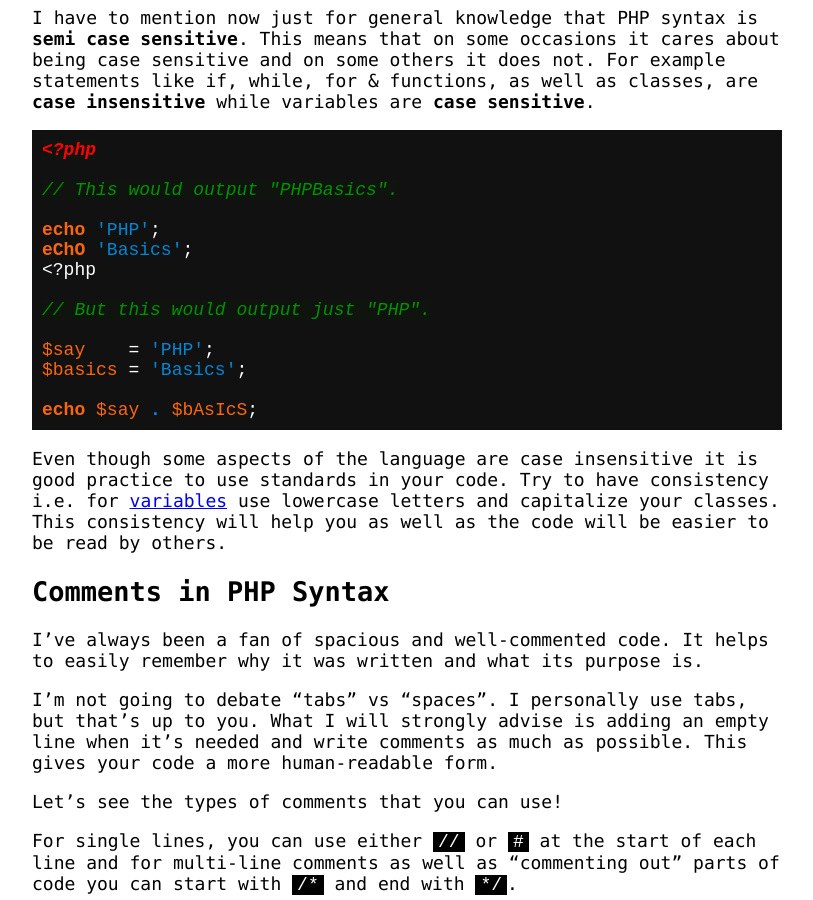
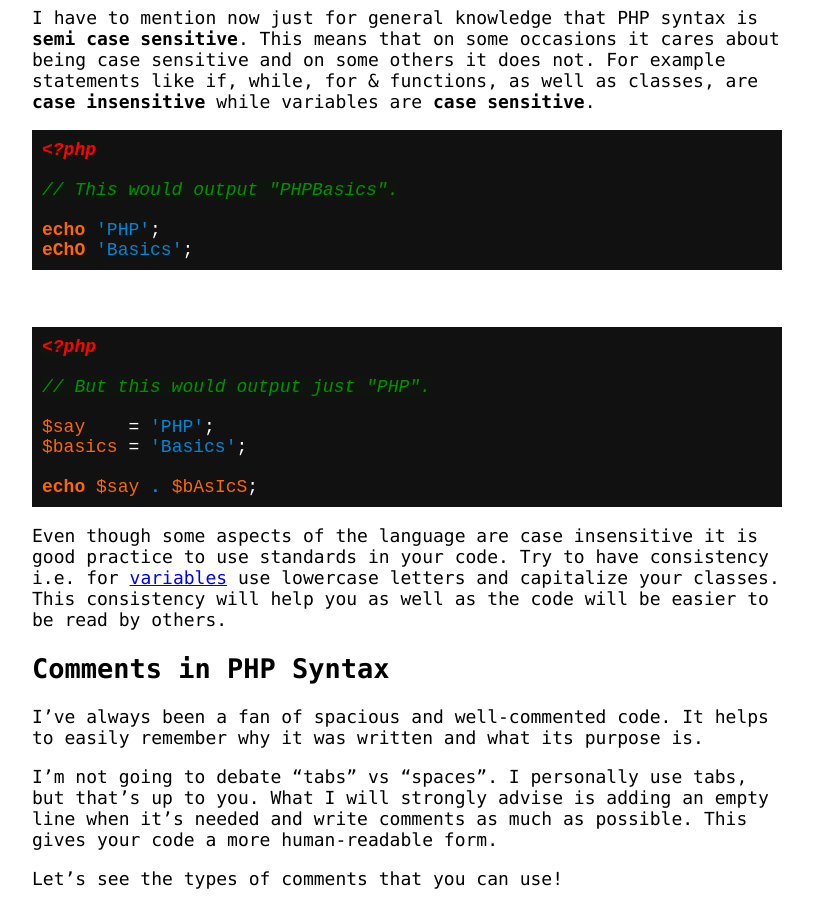
Before and after one commit to mrxkon/mrxkon.github.io, a Jekyll site: the page built from php-basics/php-syntax.md, in a window 1280 px wide and 900 px high, scrolled down 727 px. Shown: the whole window, without its empty margins (233-1046 px from the left). Built offline with Jekyll 4.4.1, drawn with Linux system fonts in a browser that asks for light colours.

Commit message:
Update php-syntax.md

````diff
--- a/php-basics/php-syntax.md
+++ b/php-basics/php-syntax.md
@@ -28,6 +28,11 @@ I have to mention now just for general knowledge that PHP syntax is **semi case
 
 echo 'PHP';
 eChO 'Basics';
+```
+
+<br/>
+
+```php
 <?php
 
 // But this would output just "PHP".
````
